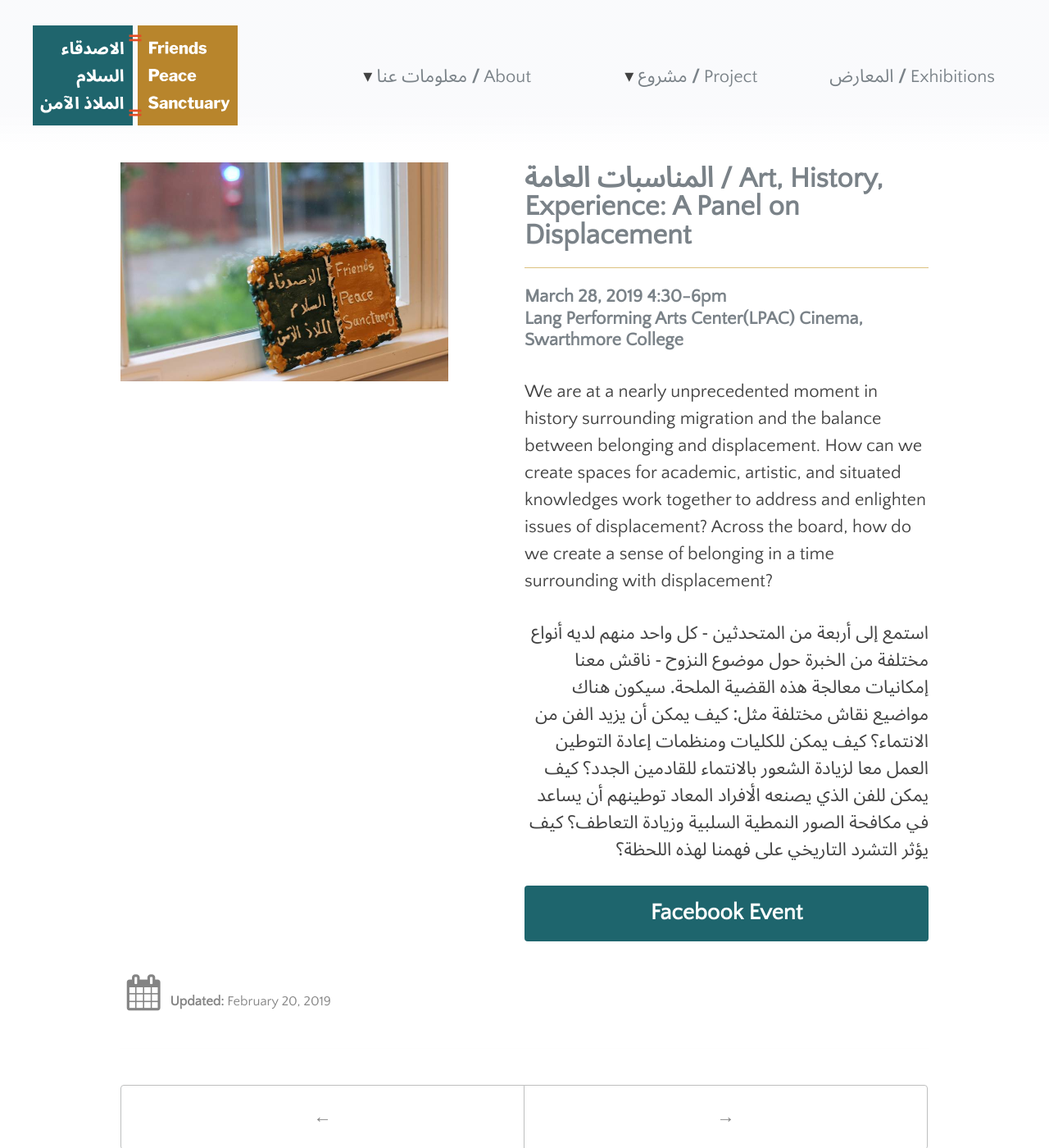
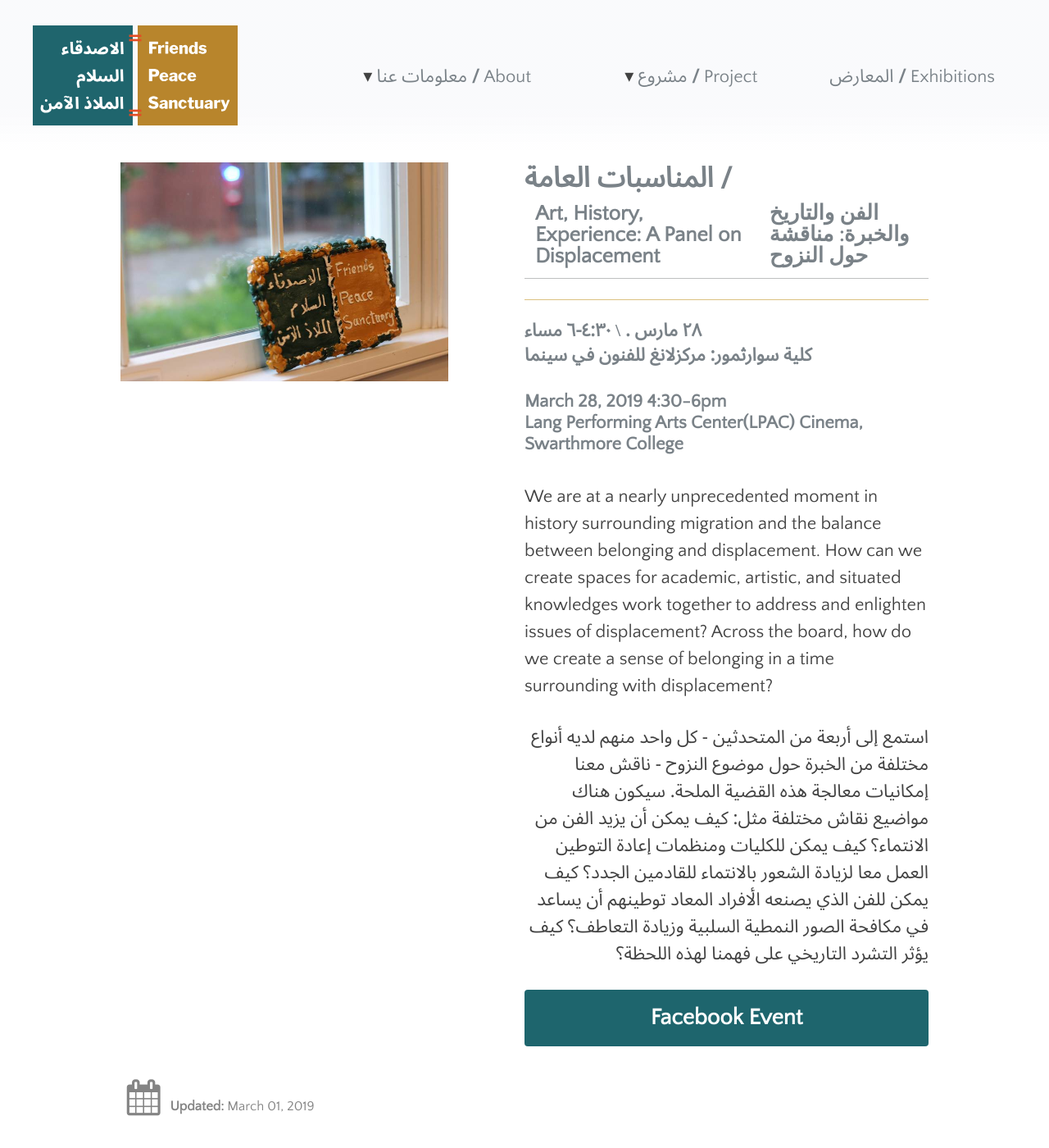
Before and after one commit to swat-ds/fps.swarthmore.edu, a Jekyll site: the page built from _posts/2019-02-20-art-history-experience.md, in a window 1280 px wide and 1400 px high. Shown: the whole window at 82% size. Built offline with Jekyll 4.4.1, drawn with Linux system fonts in a browser that asks for light colours.

Commit message:
Update 2019-02-20-art-history-experience.md

```diff
--- a/_posts/2019-02-20-art-history-experience.md
+++ b/_posts/2019-02-20-art-history-experience.md
@@ -1,18 +1,42 @@
 ---
-title: "Art, History, Experience: A Panel on Displacement"
-title_ar: "المناسبات العامة"
+title: >-
+  Art, History, Experience: A Panel on Displacement | الفن والتاريخ والخبرة:
+  مناقشة حول النزوح
+title_ar: المناسبات العامة
 lang: en
 categories:
-     - exhibition programming
-     - public events
-     - exhibit:swarthmore
+  - public events
+  - exhibition programming
+  - 'exhibit:swarthmore'
 image: Ceramic_Fadaa.jpg
-event_date: "March 28, 2019 4:30-6pm"
-event_location: "Lang Performing Arts Center(LPAC) Cinema, Swarthmore College"
-event_date_ar:
-event_location_ar:
+event_date: 'March 28, 2019 4:30-6pm'
+event_location: 'Lang Performing Arts Center(LPAC) Cinema, Swarthmore College'
 event_fb_url: 'https://www.facebook.com/events/541753682896910/'
 published: true
+date: '2019-03-01 16:07 -0500'
+tags:
+  - 'artist:Amaal AlNajjar'
+  - 'artist:Abir AlArnab'
+  - 'artist:Abdul Karim Awad'
+  - 'artist:Ali Salman'
+  - 'artist:Asmaa Diab'
+  - 'artist:Courtney Bowles'
+  - 'artist:Erik Ruin'
+  - 'artist:Fadaa Ali'
+  - 'artist:Fadia Lilmakhzoub'
+  - 'artist:Fouad Sakhnini'
+  - 'artist:Islam Aly'
+  - 'artist:Layla Al Hussein'
+  - 'artist:Mark Strandquist'
+  - 'artist:Marwa'
+  - 'artist:Maureen Cummins'
+  - 'artist:Mohamed'
+  - 'artist:Osama Herkal'
+  - 'artist:Raghad'
+  - 'artist:Roula Al Jabi'
+  - 'artist:Samah AlKasab'
+event_date_ar: '٢٨ مارس . \ ٤:٣٠-٦ مساء'
+event_location_ar: 'كلية سوارثمور: مركزلانغ للفنون في سينما'
 ---
 
 We are at a nearly unprecedented moment in history surrounding migration and the balance between belonging and displacement. How can we create spaces for academic, artistic, and situated knowledges work together to address and enlighten issues of displacement? Across the board, how do we create a sense of belonging in a time surrounding with displacement?
```
